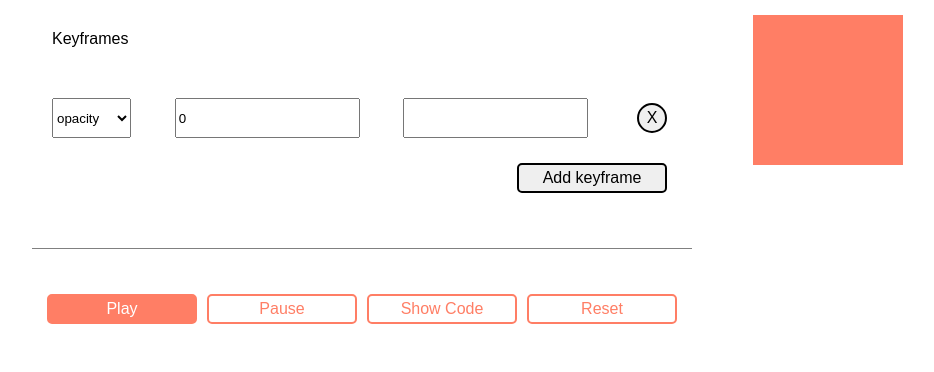
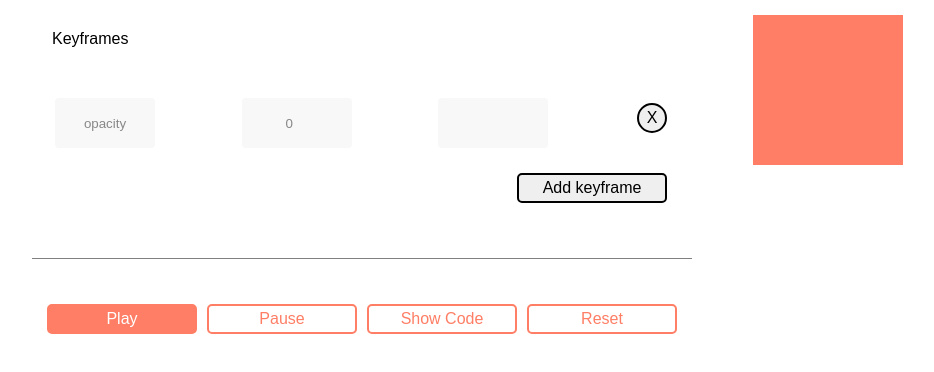
Before and after one commit to miamollie/react-web-animations, a React (Create React App) app: page / in a window 1280 px wide. Shown: the top 372 px of the page, without its empty margins (170-1104 px from the left). Built offline with nearby package versions, Linux system fonts and the light colour scheme.

Commit message:
Style input elements

```diff
--- a/src/AnimationForm/KeyFrameRows.js
+++ b/src/AnimationForm/KeyFrameRows.js
@@ -1,6 +1,7 @@
 import React, { Component } from 'react'
 import { Row } from '../primitives/Row'
 import { Button, DeleteButton } from '../primitives/Button'
+import { Input, Select, Option } from '../primitives/Inputs'
 import { Block } from '../primitives/Block'
 import { keyframeOptionsAndValues } from '../data'
 
@@ -60,20 +61,20 @@ class KeyFrameInputRow extends Component {
 	}
 
 	renderKeyframeOptions = () =>  (
-		<select
+		<Select
 			id={`keyFrameProperty${this.props.index}`}
 			value={this.state.option}
 			onChange={this.onOptionChange}>
 			{Object.keys(keyframeOptionsAndValues).map(keyframeOption => (
-				<option key={keyframeOption}>
+				<Option key={keyframeOption}>
 					{keyframeOption}
-				</option>))}
-		</select>
+				</Option>))}
+		</Select>
 	)
 
 
 	onNestedValueChange = e => {
-		const smushedValue = parseFloat(e.target.value)
+		const smushedValue =
 		this.setState({
 			value: smushedValue,
 		}, this.props.onChange(this.props.index, this.state.option, e.target.value, this.props.offset))
@@ -96,16 +97,16 @@ class KeyFrameInputRow extends Component {
 		const value = this.state.value
 		switch (option) {
 			case 'opacity' :
-				return <input id={id} type='number' step="any" key={id} onChange={this.onNumericChange} value={value} min='0' max='1' />
+				return <Input id={id} type='number' step="any" key={id} onChange={this.onNumericChange} value={value} min='0' max='1' />
 			case 'transform' :
 				return (
 					<div key={id}>
-						<select id={id} onChange={onChange} value={value}>
+						<Select id={id} onChange={onChange} value={value}>
 							{Object.keys(keyframeOptionsAndValues['transform']).map((keyframeOption) => (
-								<option key={keyframeOption} onChange={this.onNestedValueChange}>{keyframeOption}</option>
+								<Option key={keyframeOption} onChange={this.onNestedValueChange}>{keyframeOption}</Option>
 							))}
-						</select>
-						<input onChange={this.onNestedValueChange}></input>
+						</Select>
+						<Input onChange={this.onNestedValueChange} value={this.state.subValue}/>
 					</div>
 				)
 			case 'color' :
@@ -126,7 +127,7 @@ class KeyFrameInputRow extends Component {
 				{/* <label style={index === 0 ? {display: 'block'} : {display: 'none'} } htmlFor={`keyFrameValue${index}`}>Value *</label> */}
 				{this.renderKeyFrameValues()}
 				{/* <label style={index === 0 ? {display: 'block'} : {display: 'none'} } htmlFor={`keyFrameOffset${index}`}>Offset</label> */}
-				<input id={`keyFrameOffset${index}`} type="number" step="any" min="0" value={this.state.offset} onChange={this.onOffsetChange}/>
+				<Input id={`keyFrameOffset${index}`} type="number" step="any" min="0" value={this.state.offset} onChange={this.onOffsetChange}/>
 				<DeleteButton type='button' onClick={() => this.props.removeRow(index)}>X</DeleteButton>
 			</Row>
 		)
--- /dev/null
+++ b/src/primitives/Inputs.js
@@ -0,0 +1,65 @@
+import React, { Component } from 'react'
+import styled from 'styled-components'
+import { defaults } from '../styles/defaults.js'
+
+
+export const Select = styled.select`
+  box-sizing: border-box;
+  width:100px;
+  padding:5px;
+  -webkit-border-radius:4px;
+  -moz-border-radius:4px;
+  border-radius:4px;
+  background: #f8f8f8;
+  color:#888;
+  border:none;
+  outline:none;
+  display: inline-block;
+  -webkit-appearance:none;
+  -moz-appearance:none;
+  appearance:none;
+  cursor:pointer;
+  margin: 0 3px;
+  text-align: center;
+`
+
+export const Option = styled.option`
+  box-sizing: border-box;
+  width:100px;
+  height:40px;
+  padding:5px;
+  -webkit-border-radius:4px;
+  -moz-border-radius:4px;
+  border-radius:4px;
+  background: #f8f8f8;
+  color:#888;
+  border:none;
+  outline:none;
+  display: inline-block;
+  -webkit-appearance:none;
+  -moz-appearance:none;
+  appearance:none;
+  cursor:pointer;
+  margin: 0 3px;
+  text-align: center;
+`
+
+export const Input = styled.input`
+  width:100px;
+  height:40px;
+  padding:5px;
+  -webkit-border-radius:4px;
+  -moz-border-radius:4px;
+  border-radius:4px;
+  background: #f8f8f8;
+  color:#888;
+  border:none;
+  outline:none;
+  display: inline-block;
+  -webkit-appearance:none;
+  -moz-appearance:none;
+  appearance:none;
+  cursor:pointer;
+  margin: 0 3px;
+  text-align: center;
+`
```
